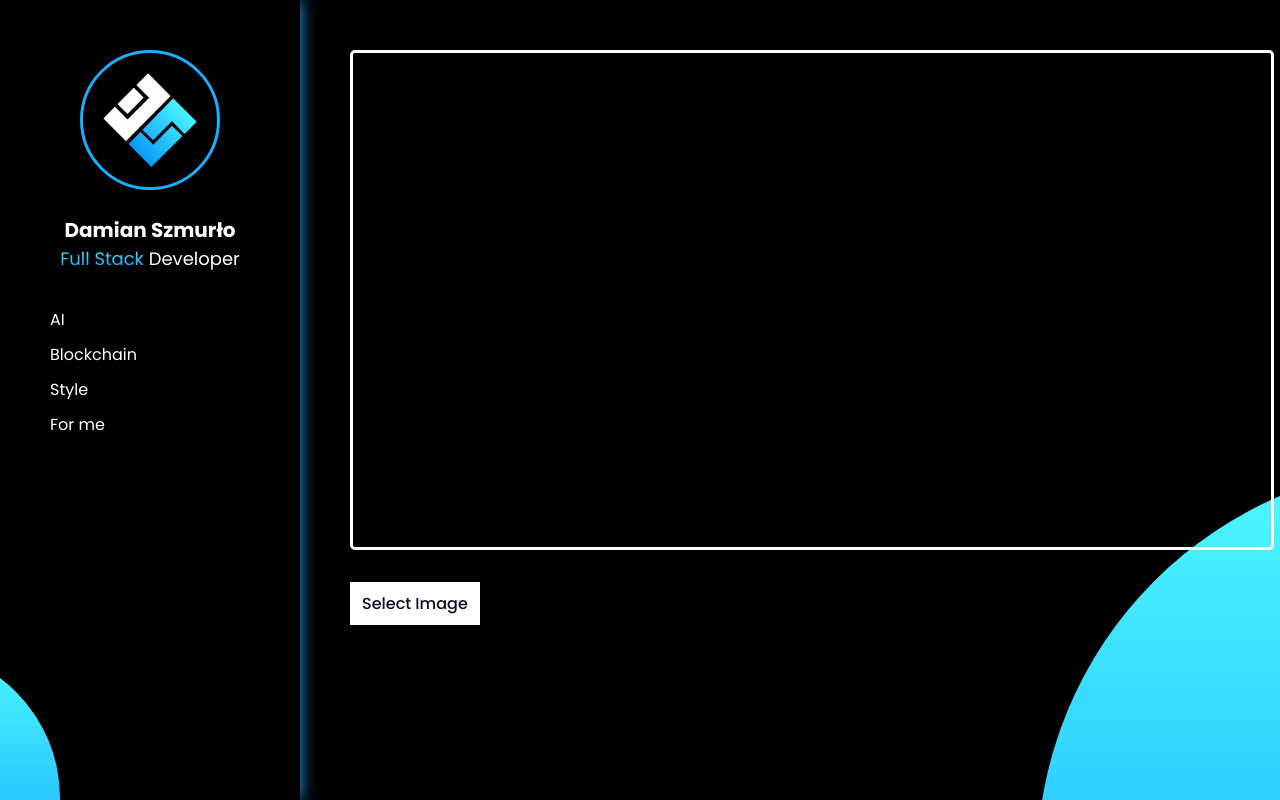
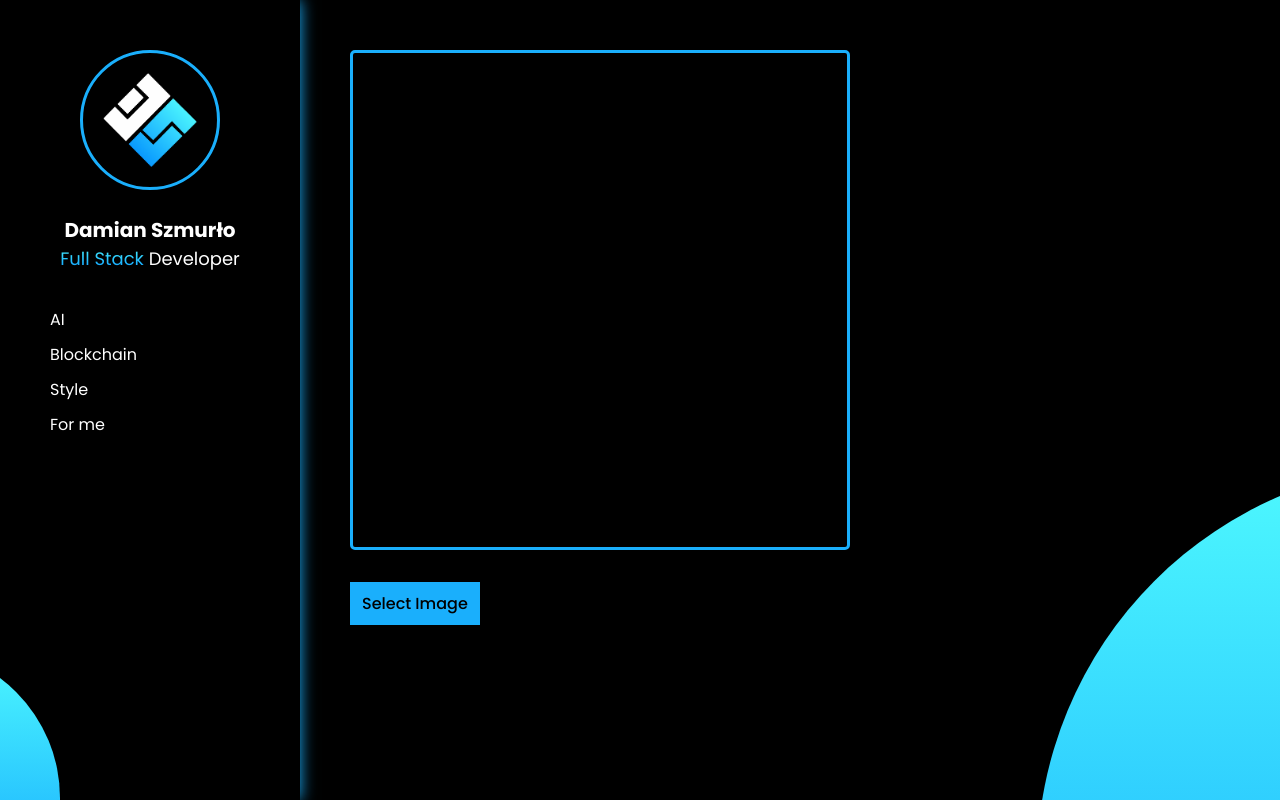
Before and after one commit to ZTKpro/I-hate, a Next.js app: page /ai/detector in a window 1280 px wide. Built offline with nearby package versions, Linux system fonts and the light colour scheme.

Commit message:
detector - change style

```diff
--- a/pages/ai/detector.js
+++ b/pages/ai/detector.js
@@ -9,7 +9,7 @@ import * as cocoSsd from "@tensorflow-models/coco-ssd";
 const DetectorContainer = styled.div`
   min-width: 500px;
   height: 500px;
-  border: 3px solid #fff;
+  border: 3px solid #1aaffc;
   border-radius: 5px;
   display: flex;
   align-items: center;
@@ -28,8 +28,8 @@ const HiddenFileInput = styled.input`
 const SelectButton = styled.button`
   padding: 7px 10px;
   border: 2px solid transparent;
-  background-color: #fff;
-  color: #0a0f22;
+  background-color: #1aaffc;
+  color: black;
   font-size: 16px;
   font-weight: 500;
   outline: none;
@@ -38,8 +38,8 @@ const SelectButton = styled.button`
   transition: all 260ms ease-in-out;
   &:hover {
     background-color: transparent;
-    border: 2px solid #fff;
-    color: #fff;
+    border: 2px solid #1aaffc;
+    color: #1aaffc;
   }
 `;
 
@@ -49,12 +49,12 @@ const TargetBox = styled.div`
   top: ${({ y }) => y + "px"};
   width: ${({ width }) => width + "px"};
   height: ${({ height }) => height + "px"};
-  border: 4px solid #1ac71a;
+  border: 4px solid #1aaffc;
   background-color: transparent;
   z-index: 20;
   &::before {
     content: "${({ classType, score }) => `${classType} ${score.toFixed(1)}%`}";
-    color: #1ac71a;
+    color: #1aaffc;
     font-weight: 500;
     font-size: 17px;
     position: absolute;
@@ -135,7 +135,7 @@ export default function ObjectDetector() {
   };
 
   return (
-    <Content overflow="hidden">
+    <Content overflow="hidden" minWidth="0">
       <DetectorContainer>
         {imgData && <TargetImg src={imgData} ref={imageRef} />}
         {!isEmptyPredictions &&
```
